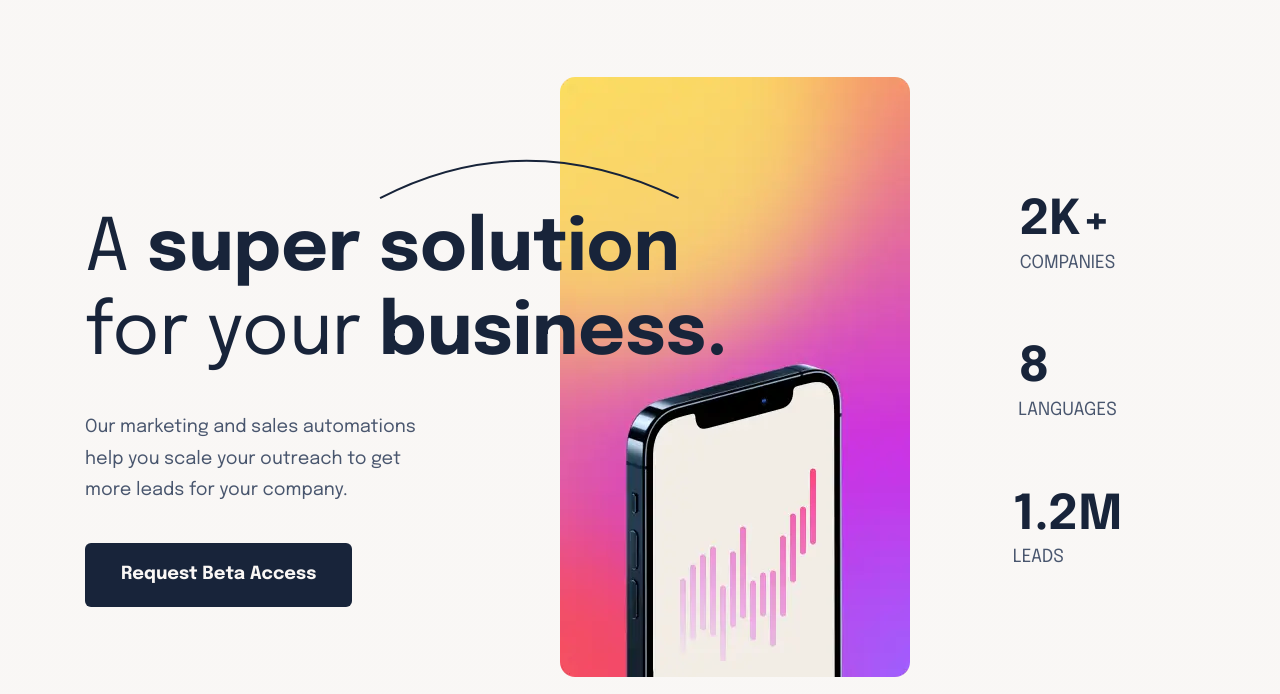
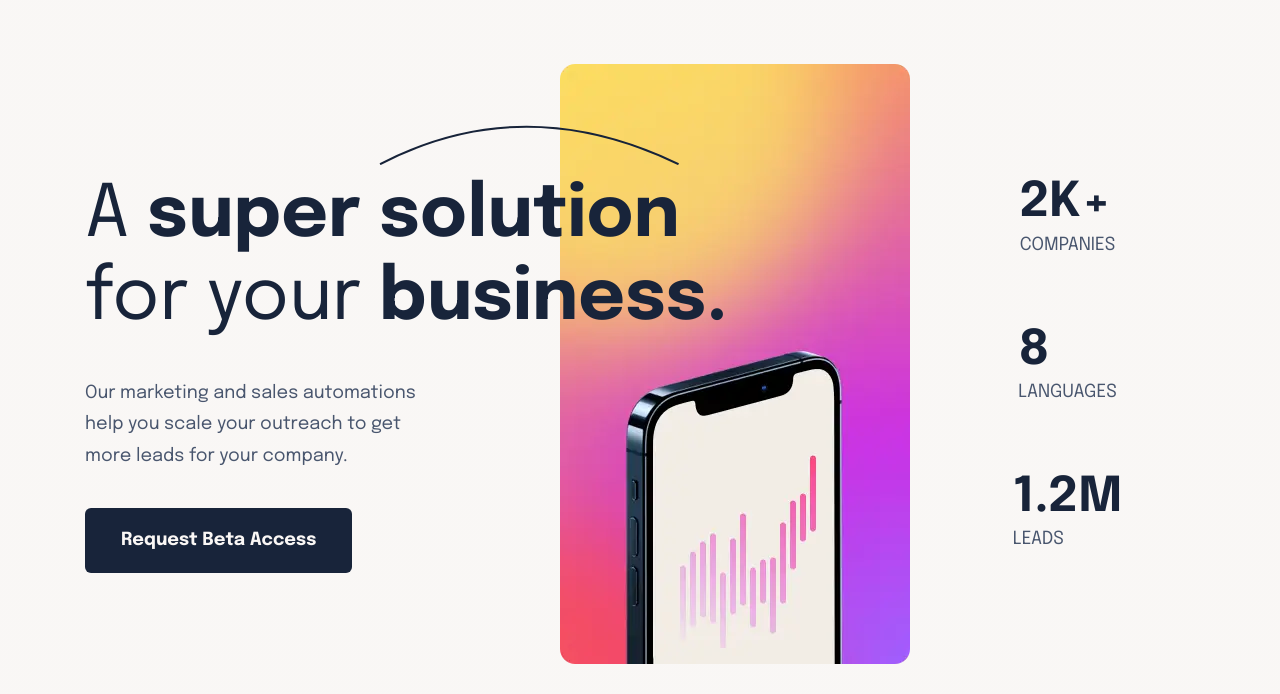
Before and after one commit to abedfetrat/fem02-suite-landing-page, a plain HTML site: page index.html in a window 1280 px wide. Shown: the part 106-800 px from the top of the page. Drawn offline with Linux system fonts and the light colour scheme.

Commit message:
tweak positioning on hero

```diff
--- a/css/style.css
+++ b/css/style.css
@@ -258,6 +258,7 @@ a:active {
 }
 
 .hero__heading {
+    --heading-word-top-margin: 1.052em;
     margin-bottom: .842em;
     font-size: var(--fs-hero-heading);
     font-weight: var(--fw-regular);
@@ -274,7 +275,6 @@ a:active {
 }
 
 .hero__heading-word {
-    --heading-word-top-margin: 1.052em;
     display: inline-block;
     position: relative;
     margin-top: var(--heading-word-top-margin);
@@ -332,6 +332,10 @@ a:active {
 /* Tablet 768px */
 
 @media screen and (min-width: 48rem) {
+    .hero {
+        /* 80px */
+        --section-spacing: 5rem;
+    }
     .hero__container {
         --num-columns: 12;
         /* 88px */
@@ -362,10 +366,8 @@ a:active {
         margin-top: 0;
     }
     .hero__heading {
+        --heading-word-top-margin: .9em;
         margin-bottom: .7em;
-    }
-    .hero__heading-word {
-        --heading-word-top-margin: .9em;
     }
     .hero__paragraph {
         max-width: 40ch;
@@ -376,13 +378,24 @@ a:active {
 /* Desktop 1110px */
 
 @media screen and (min-width: 69.375rem) {
+    .hero {
+        /* 67px */
+        --section-spacing: 4.1875rem;
+    }
+    .hero__container {
+        align-items: start;
+    }
     .hero__main-content {
+        /* 111px */
+        margin-top: 6.9375rem;
         grid-area: 1 / 1 / 1 / 9;
     }
     .hero__image {
         grid-area: 1 / 6 / 1 / 10;
     }
     .hero__stats {
+        /* 111px */
+        margin-top: 6.9375rem;
         grid-area: 1 / 10 / 1 / -1;
         flex-direction: column;
         text-align: start;
@@ -391,10 +404,9 @@ a:active {
         margin-top: 1.3em;
     }
     .hero__heading {
+        --heading-word-top-margin: .7em;
+        margin-top: calc(var(--heading-word-top-margin) * -1);
         margin-bottom: .5em;
-    }
-    .hero__heading-word {
-        --heading-word-top-margin: .7em;
     }
     .hero__paragraph {
         max-width: 35ch;
```
